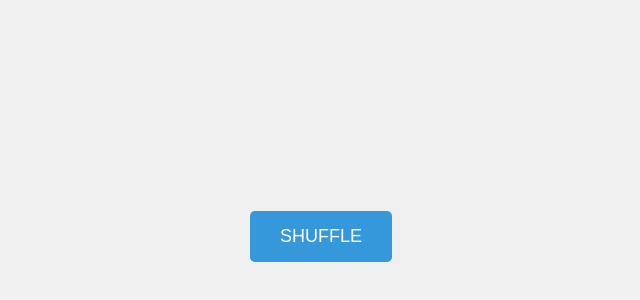
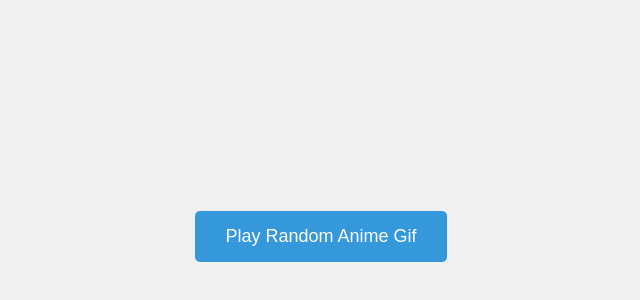
Before and after one commit to princemalikxp/RGG, a plain HTML site: page index.html in a window 1280 px wide. Shown: the part 164-464 px from the top of the page, without its empty margins (319-959 px from the left). Drawn offline with Linux system fonts and the light colour scheme.

Commit message:
Update index.html

```diff
--- a/index.html
+++ b/index.html
@@ -8,9 +8,11 @@
 </head>
 <body>
 
-<button id="playButton">SHUFFLE</button>
+<div id="backgroundDiv"></div>
 
-<div id="gifContainer"></div>
+<div id="content">
+    <button id="playButton">Play Random Anime Gif</button>
+</div>
 
 <script src="script.js" defer></script>
 
```
